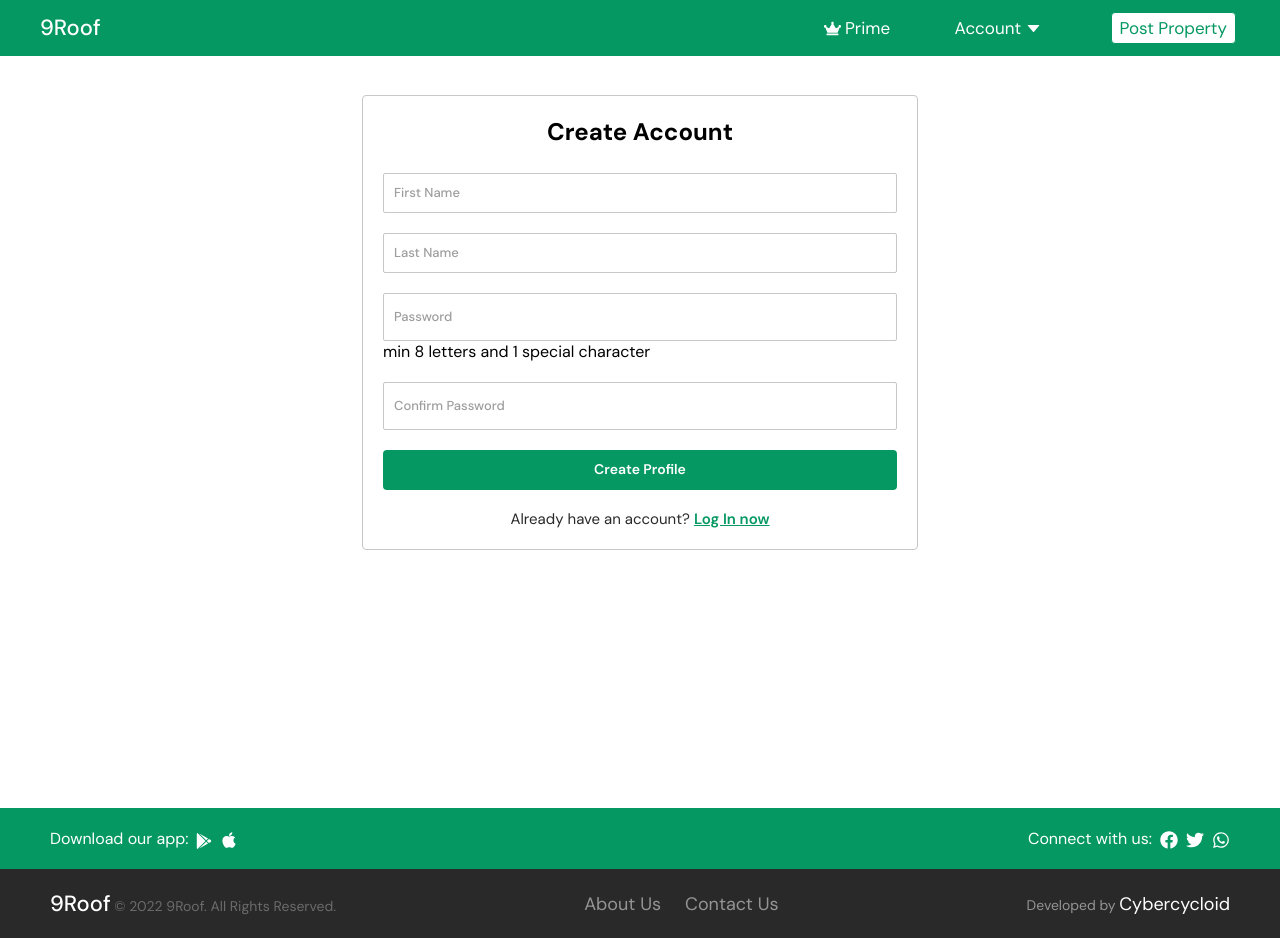
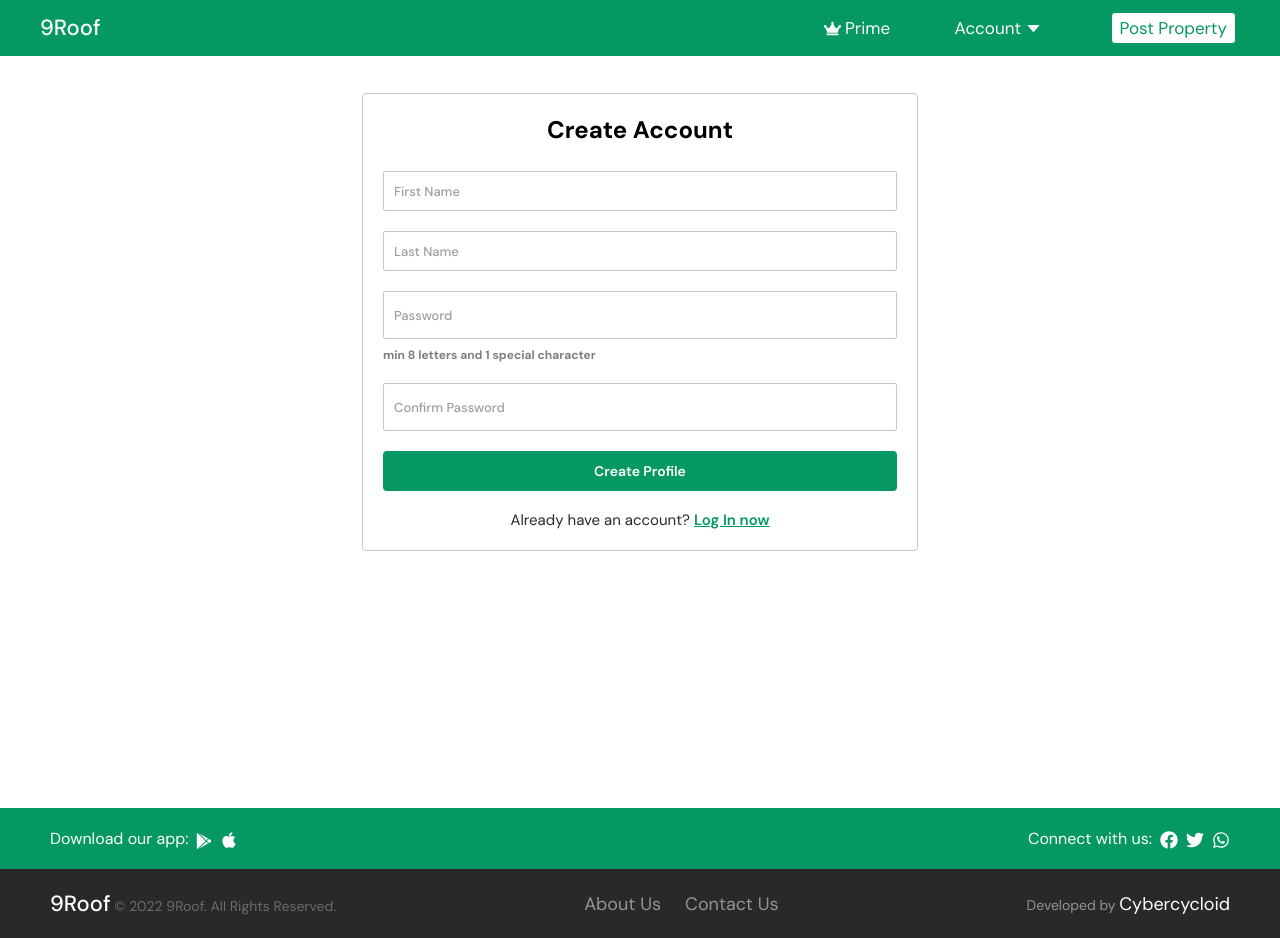
Before and after one commit to Saketkhare2000/ressol, a React (Create React App) app: page /signup in a window 1280 px wide. Built offline with nearby package versions, Linux system fonts and the light colour scheme.

Commit message:
span changes

```diff
--- a/src/Components/Signup/index.js
+++ b/src/Components/Signup/index.js
@@ -155,7 +155,16 @@ const SignUp = () => {
                 placeholder="Password"
                 required
               />
-              <span>min 8 letters and 1 special character</span>
+              <span
+                style={{
+                  fontSize: "12px",
+                  fontWeight: "bold",
+                  marginTop: "8px",
+                  opacity: 0.5,
+                }}
+              >
+                min 8 letters and 1 special character
+              </span>
             </div>
             <div className="form-category">
               <input
```
